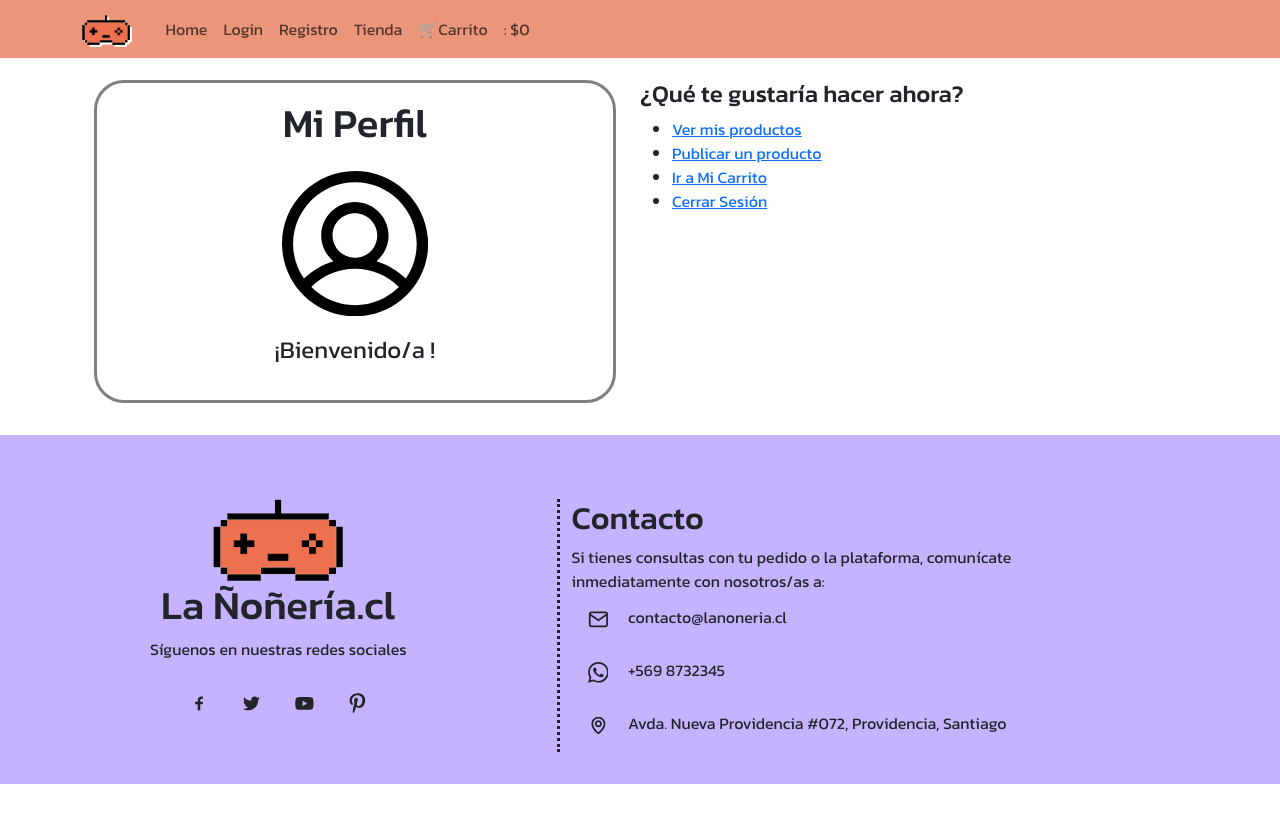
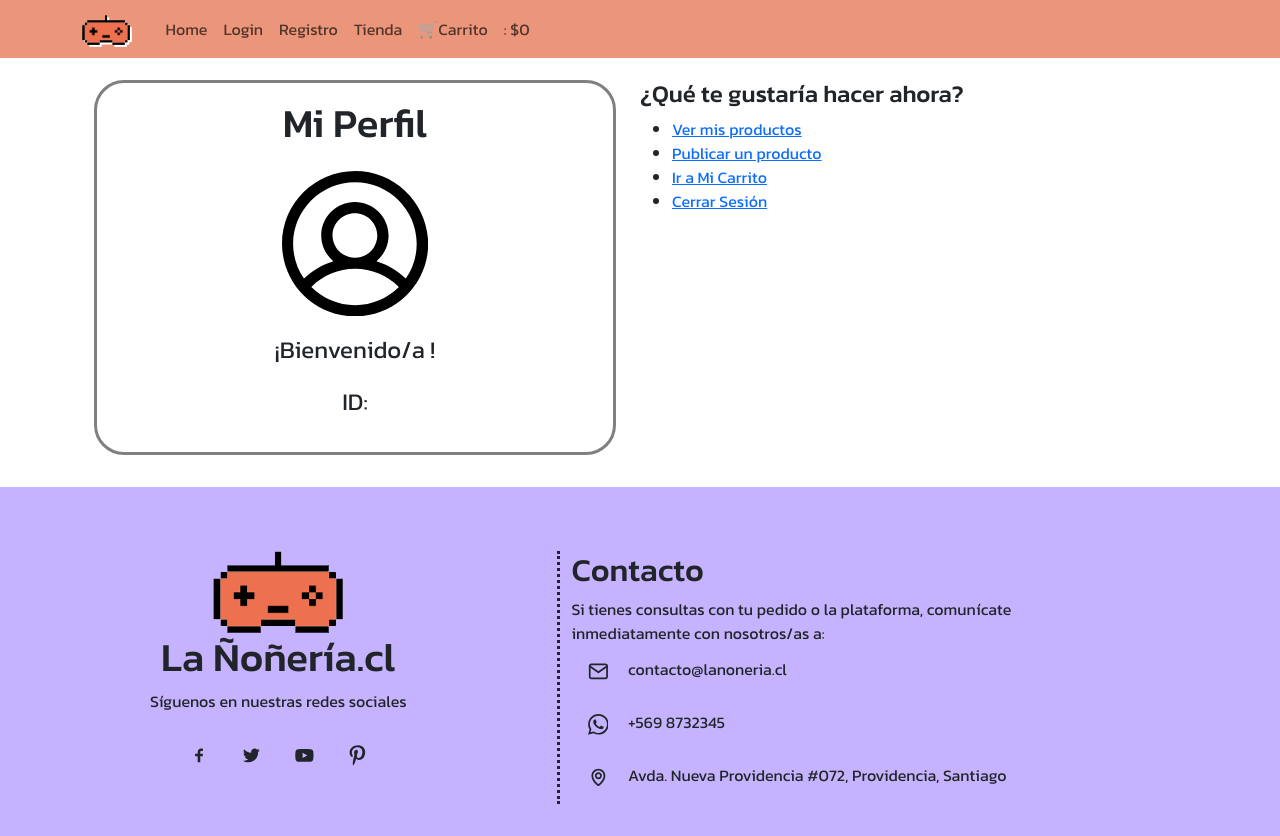
Before and after one commit to cpileon/la_nionieria_v2, a React (Vite) app: page /perfil in a window 1280 px wide. Before the commit the page ends 800 px from the top, so only its background shows below. Built offline with nearby package versions, Linux system fonts and the light colour scheme; no server answers.

Commit message:
Agregada idUsuario para publicar artículos

```diff
--- a/src/Context.jsx
+++ b/src/Context.jsx
@@ -8,6 +8,8 @@ export const Provider = ({ children }) => {
     const [usuario, setUsuario] = useState(null)
     const [productos, setProductos] = useState([]);
     const [prevCarrito, setPrevCarrito] = useState([]);
+    //Variable global para guardar id_usuario
+    const [idUsuario, setIdUsuario] = useState();
     //Estado para cambiar visibilización de la navbar
     const [navbar, setNavbar] = useState();
 
@@ -38,7 +40,7 @@ export const Provider = ({ children }) => {
     }, []);
 
 
-    const globalState = { productos, prevCarrito, setPrevCarrito, navbar, setNavbar, usuario, setUsuario, logout }
+    const globalState = { productos, prevCarrito, setPrevCarrito, navbar, setNavbar, usuario, setUsuario, logout, idUsuario, setIdUsuario }
 
     return <Context.Provider value={globalState}>
         {children}
--- a/src/views/Perfil.jsx
+++ b/src/views/Perfil.jsx
@@ -9,7 +9,7 @@ import profile from '../assets/profile.svg'
 import Context from "../Context";
 
 const Perfil = () => {
-    const { logout } = useContext(Context)
+    const { logout, idUsuario, setIdUsuario } = useContext(Context)
 
  //Aquí se guardan los datos localmente
   const [usuario, setUsuarioLocal] = useState({});
@@ -20,9 +20,12 @@ const Perfil = () => {
     const token = localStorage.getItem("token");
 
     try {
+      //de data sacamos la id_usuario
       const { data } = await axios.get(urlServer + endpoint, {
         headers: { Authorization: "Bearer " + token },
       });
+      setIdUsuario(data.id)
+      console.log(idUsuario)
       setUsuarioLocal(data);
     } catch (error) {
         console.error("Error en la solicitud:", error);
@@ -45,6 +48,7 @@ const Perfil = () => {
                         <img src={profile} className='placeholderProfile'></img>
                         <p>¡Bienvenido/a <span>{usuario.nombre}</span>!</p>
                         <p>{usuario.email}</p>
+                        <p>ID: {idUsuario}</p>
                     </div>
                 </Col>
                 <Col>
--- a/src/views/Publicar.jsx
+++ b/src/views/Publicar.jsx
@@ -4,11 +4,12 @@ import Context from "../Context";
 import axios from "axios";
 
 export default function Publicar() {
-    const { productos, setProductos } = useContext(Context);
+    const { productos, setProductos, idUsuario } = useContext(Context);
 
     const navigate = useNavigate();
 
     const [productoNuevo, setProductoNuevo] = useState({
+        //id_usuario: idUsuario,
         nombre: "",
         precio: "",
         stock: "",
@@ -71,6 +72,7 @@ export default function Publicar() {
     return (
         <div className="newProduct col-10 col-sm-6 col-md-3 m-auto mt-5 section">
             <h1>Publicar un Producto</h1>
+            <p>ID usuario: {idUsuario}</p>
             <hr />
             <form onSubmit={handleSubmit}>
                 <div className="form-group gNombre">
```
